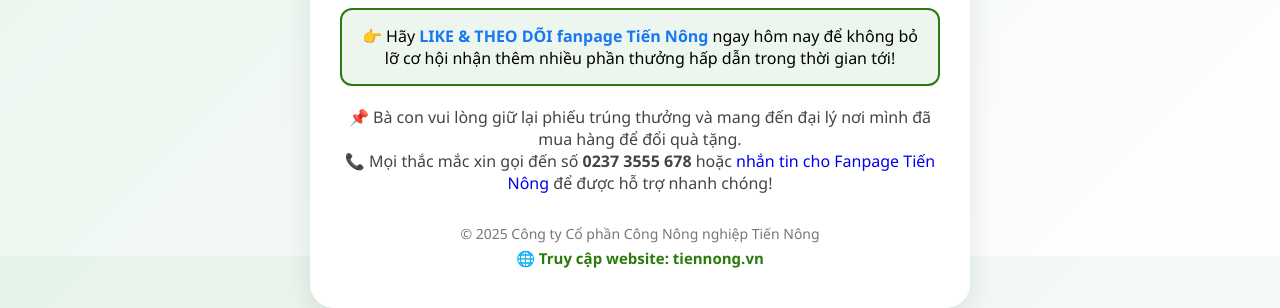
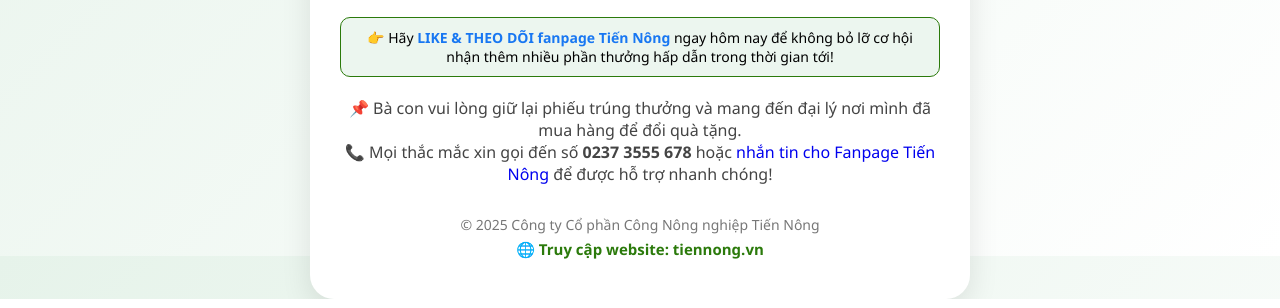
Before and after one commit to TiennongBTT/tiennong-qr, a plain HTML site: page index.html in a window 1280 px wide. Shown: the part 544-852 px from the top of the page. Drawn offline with Linux system fonts and the light colour scheme.

Commit message:
Update index.html

```diff
--- a/index.html
+++ b/index.html
@@ -89,7 +89,7 @@
     <div class="title">CHÚC MỪNG</div>
     <div class="subtitle">Phần thưởng của bà con là <strong>01 chậu nhựa Tiến Nông</strong>!</div>
 
-    <div style="border: 2px solid #2b7a0b; padding: 15px; border-radius: 12px; background-color: #ecf6ef; margin-top: 20px;">
+    <div style="border: 1px solid #2b7a0b; padding: 10px; border-radius: 10px; background-color: #ecf6ef; margin-top: 20px; font-size: 14px;">
       👉 Hãy <a href="https://www.facebook.com/Tiennong.vn" target="_blank" style="color: #1877f2; font-weight: bold;">LIKE & THEO DÕI fanpage Tiến Nông</a> ngay hôm nay để không bỏ lỡ cơ hội nhận thêm nhiều phần thưởng hấp dẫn trong thời gian tới!
     </div>
 
```
